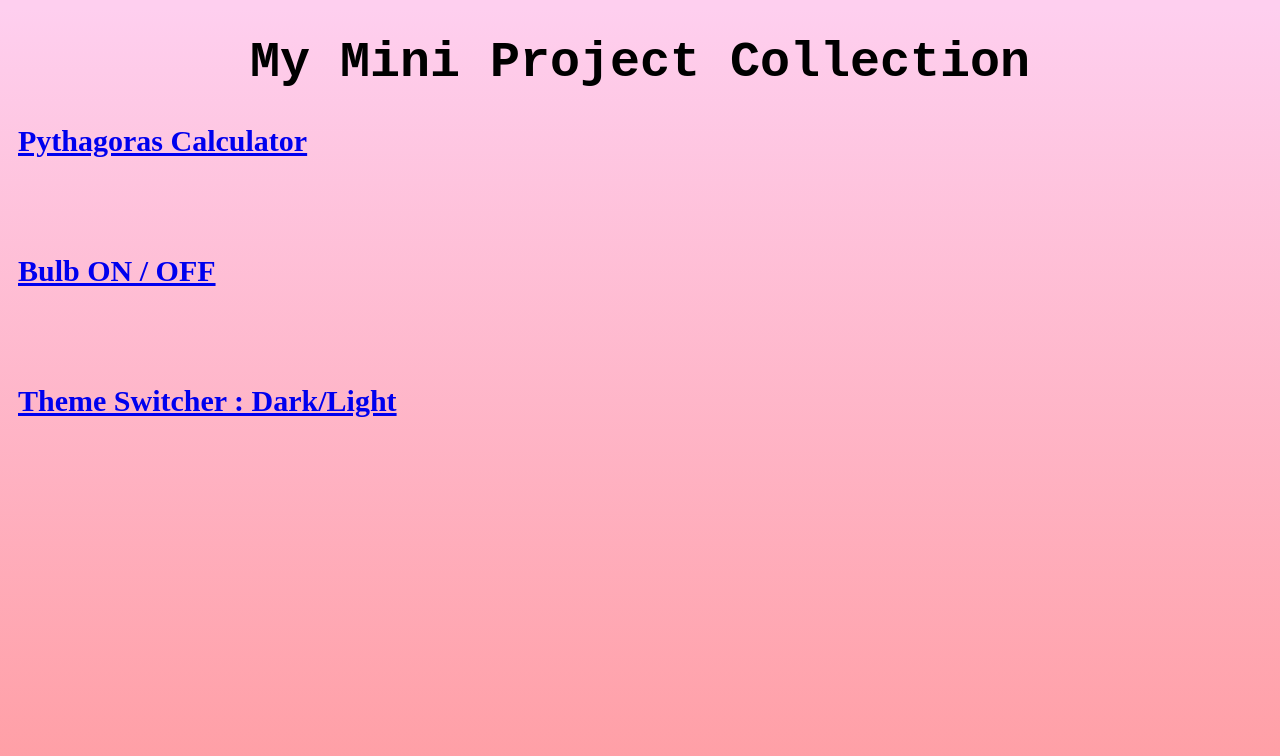
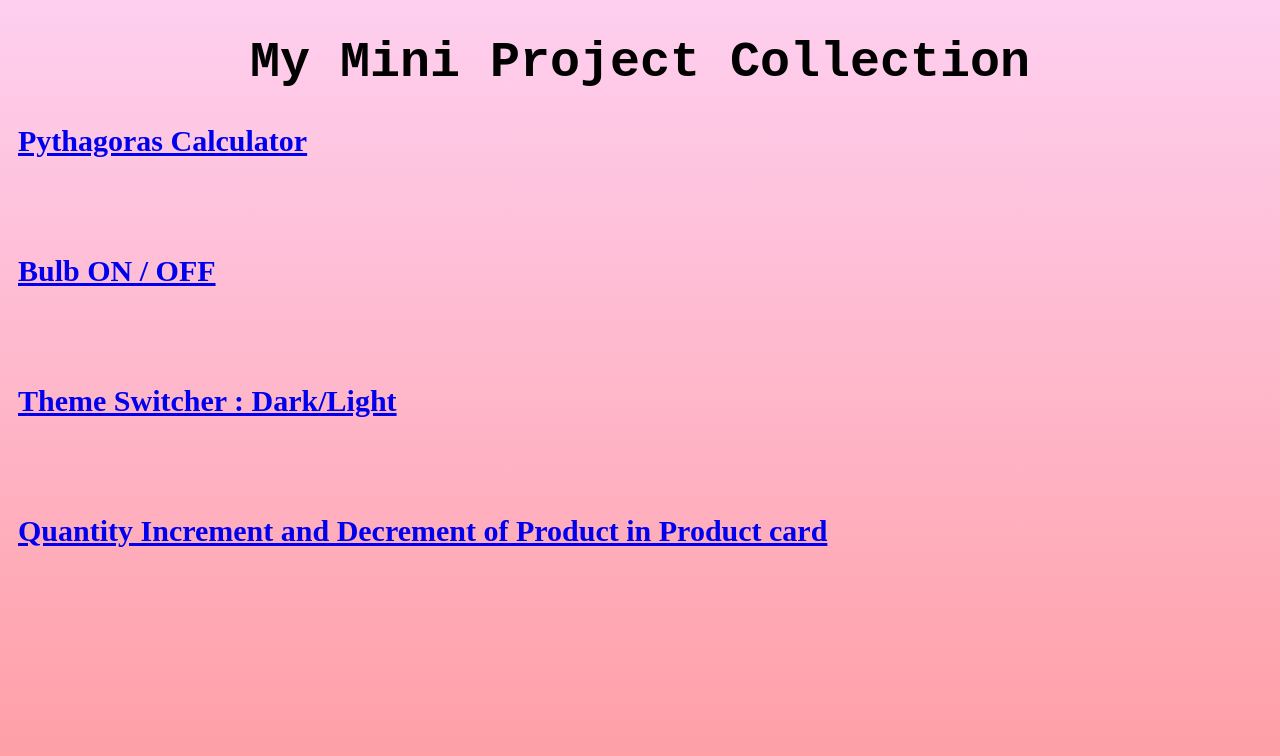
Before and after one commit to Miss-Shubhangi/mini-project-webDevelopment, a plain HTML site: page index.html in a window 1280 px wide. Drawn offline with Linux system fonts and the light colour scheme.

Commit message:
new miniproject i.e increment decrement  quanty of product card is added.

```diff
--- a/index.html
+++ b/index.html
@@ -31,6 +31,9 @@
     <br><br>
     <h3><a href="./pages/themeSwitcher.html" target="_blank">Theme Switcher : Dark/Light</a></h3>
 
+    <br><br>
+    <h3><a href="./pages/Quantity-inc-dec.html" target="_blank">Quantity Increment and Decrement of Product in Product card </a></h3>
+
 
 </body>
 </html>
```
